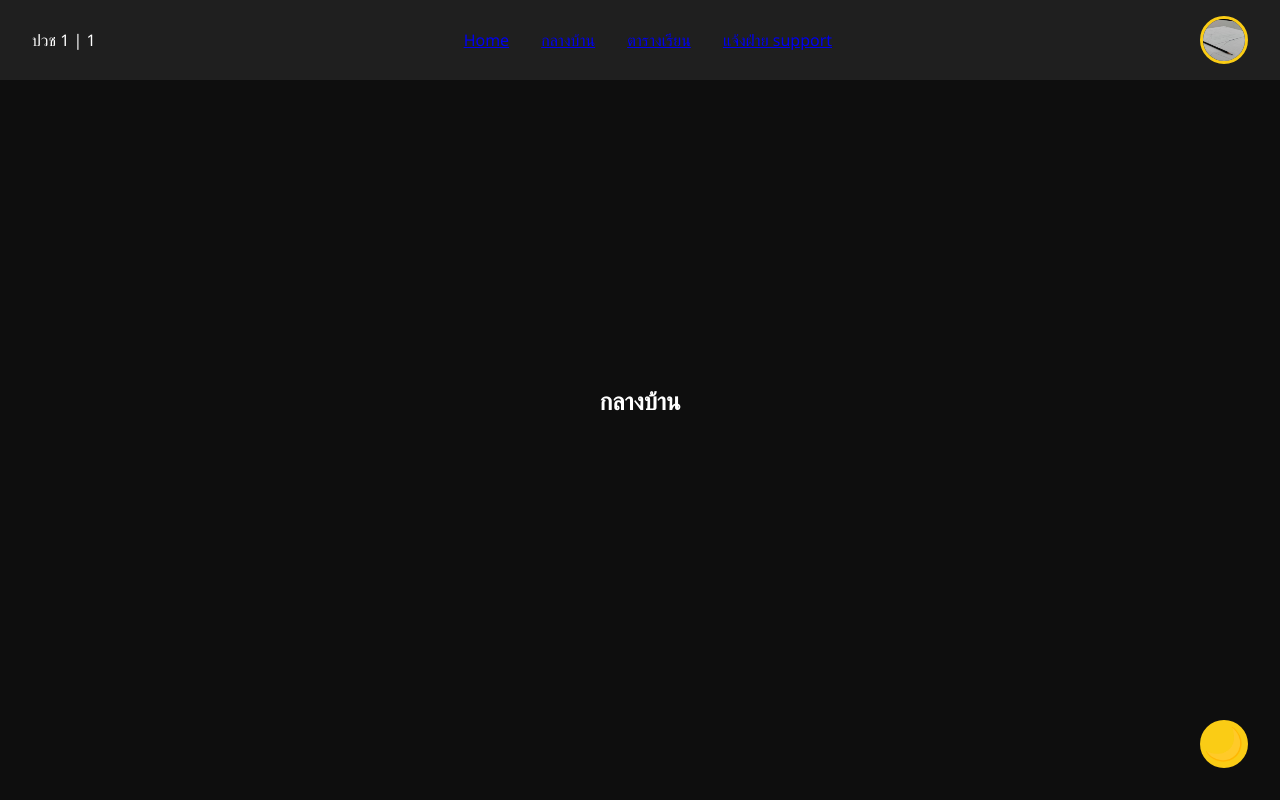
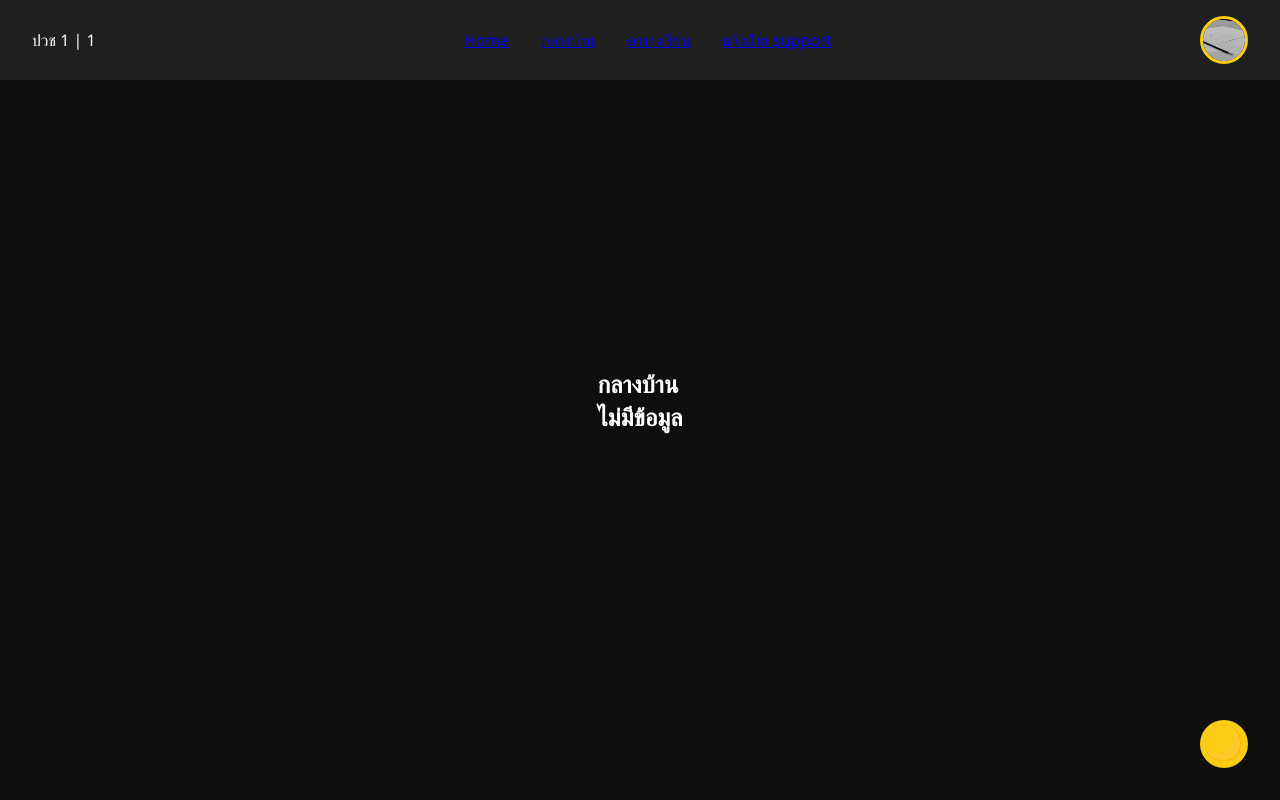
Before and after one commit to sdadwdawfafaxc/wdsdfawds, a plain HTML site: page index.html in a window 1280 px wide. Both pictures are taken after a click on the link "กลางบ้าน". Drawn offline with Linux system fonts and the light colour scheme.

Commit message:
Update index.html

```diff
--- a/index.html
+++ b/index.html
@@ -32,6 +32,7 @@
   <section id="กลางบ้าน" class="page-section">
     <div class="intro">
       <h1>กลางบ้าน</h1>
+      <h2>ไม่มีข้อมูล<h2>
     </div>
   </section>
   <section id="ตารางเรียน" class="page-section">
```
